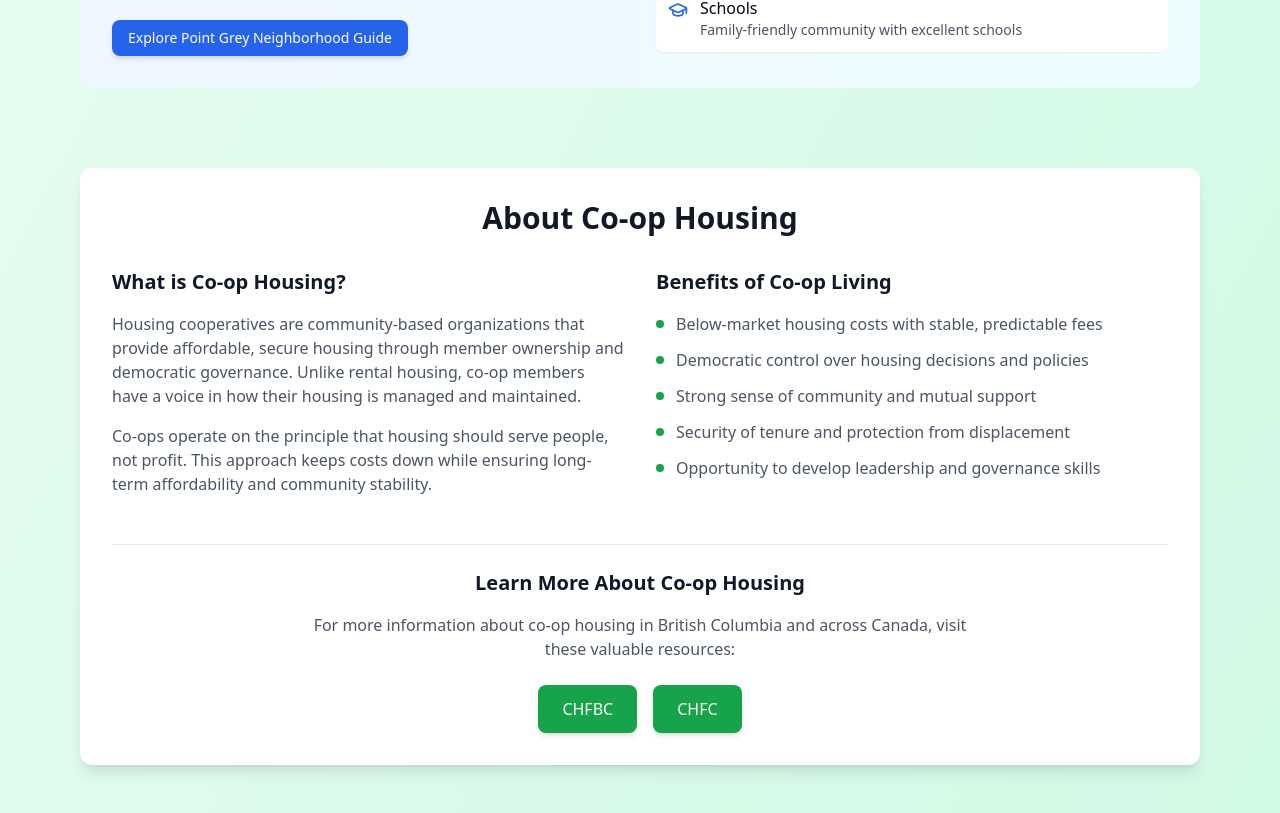
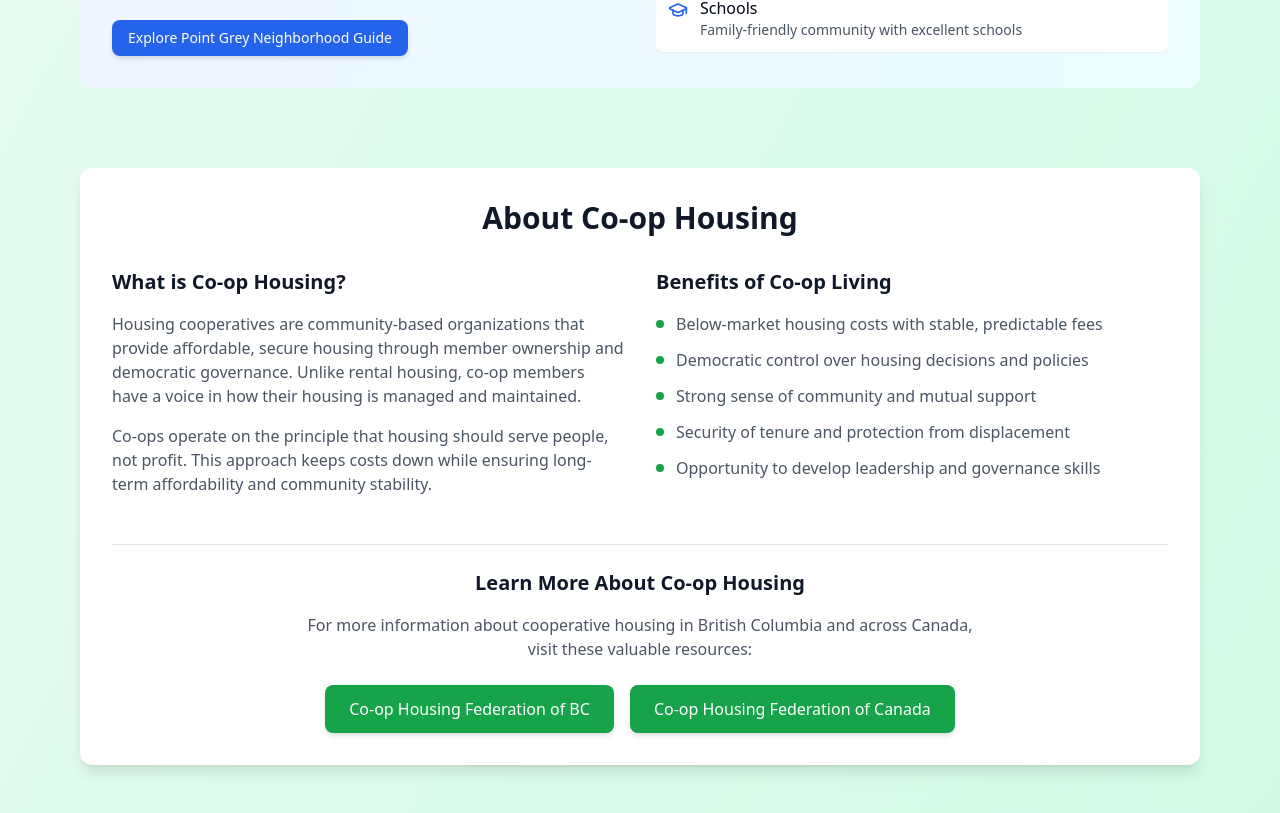
Before and after one commit to redwheeler3/penta-hub-coop-connect, a React (Vite) app: page /#/about in a window 1280 px wide. Shown: the part 1561-2374 px from the top of the page. Built offline with nearby package versions, Linux system fonts and the light colour scheme.

Commit message:
Revert co-op changes

```diff
--- a/src/pages/About.tsx
+++ b/src/pages/About.tsx
@@ -239,7 +239,7 @@ const About = () => {
             <div className="border-t pt-6">
               <h3 className="text-xl font-semibold text-gray-900 mb-4 text-center">Learn More About Co-op Housing</h3>
               <p className="text-gray-600 mb-6 text-center max-w-2xl mx-auto">
-                For more information about co-op housing in British Columbia and across Canada,
+                For more information about cooperative housing in British Columbia and across Canada,
                 visit these valuable resources:
               </p>
               <div className="flex flex-wrap justify-center gap-4">
@@ -249,7 +249,7 @@ const About = () => {
                   rel="noopener noreferrer"
                   className="inline-flex items-center px-6 py-3 bg-green-600 text-white rounded-lg hover:bg-green-700 transition-colors hover-scale shadow-md"
                 >
-                  CHFBC
+                  Co-op Housing Federation of BC
                 </a>
                 <a
                   href="https://chfcanada.coop"
@@ -257,7 +257,7 @@ const About = () => {
                   rel="noopener noreferrer"
                   className="inline-flex items-center px-6 py-3 bg-green-600 text-white rounded-lg hover:bg-green-700 transition-colors hover-scale shadow-md"
                 >
-                  CHFC
+                  Co-op Housing Federation of Canada
                 </a>
               </div>
             </div>
```
